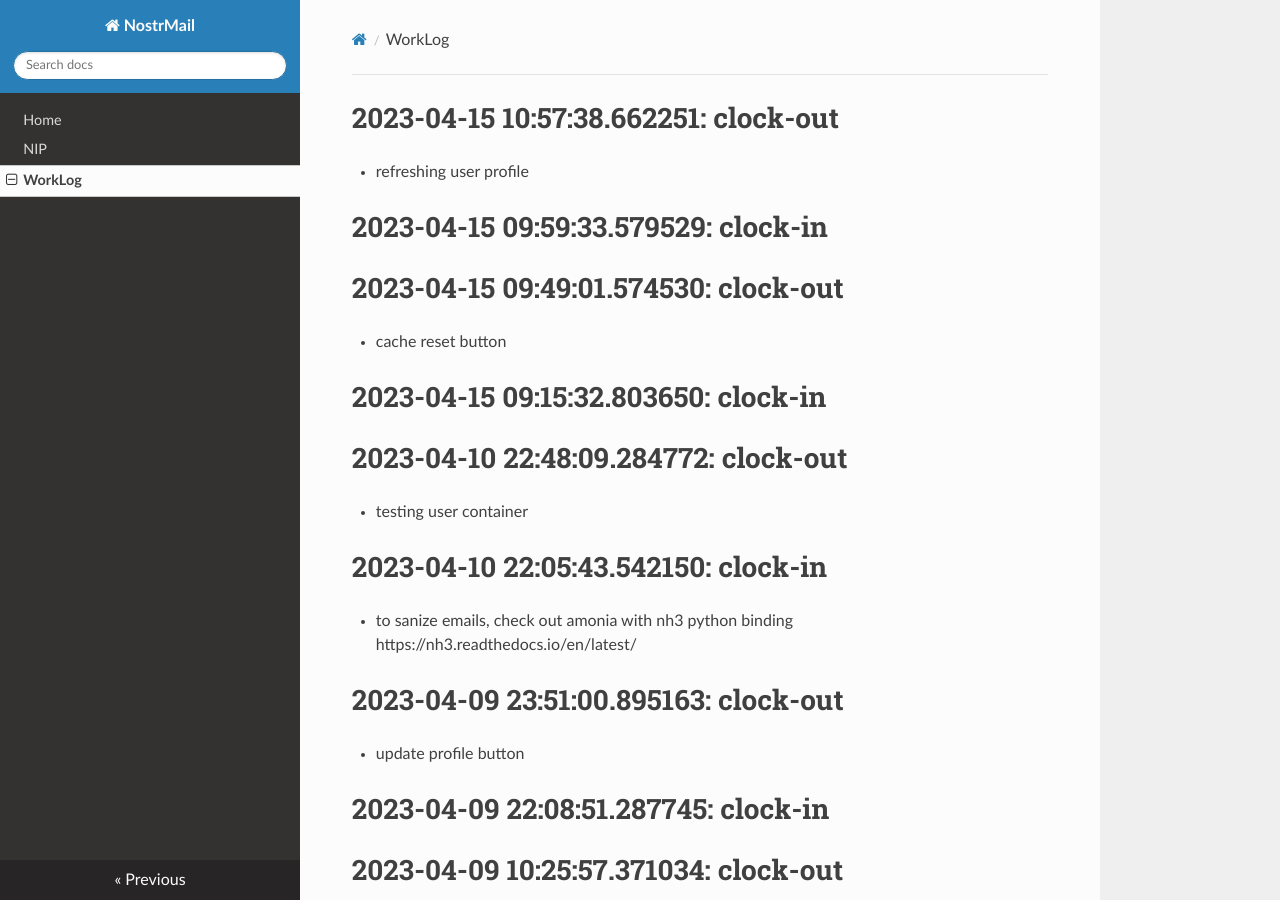
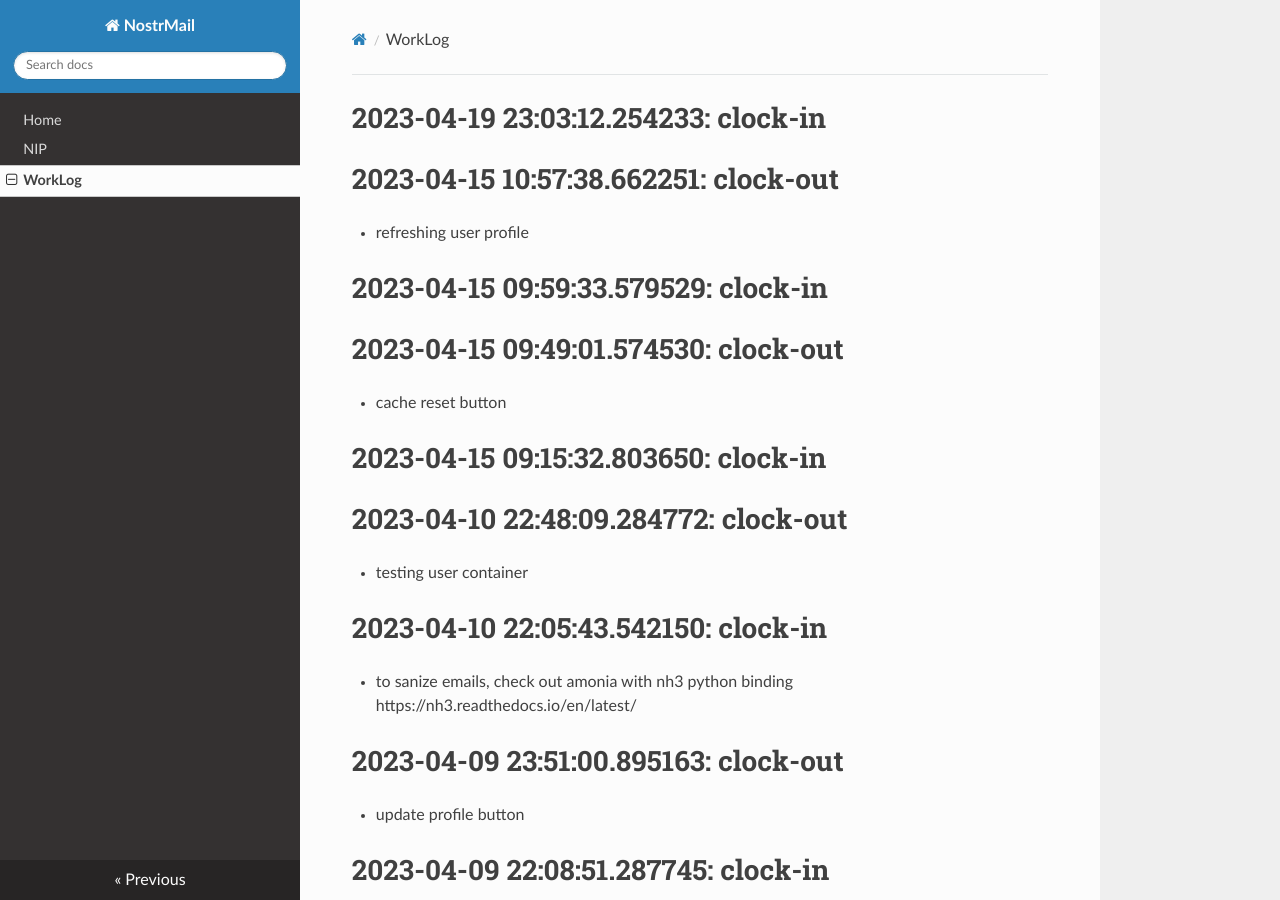
Before and after one commit to asherp/nostr-mail, an MkDocs documentation site: the page built from docs/WorkLog.md, in a window 1280 px wide and 900 px high. Built offline with MkDocs 1.6.1, drawn with Linux system fonts in a browser that asks for light colours; nearby versions of some CDN libraries.

Commit message:
clock-in

```diff
--- a/WorkLog.md
+++ b/WorkLog.md
@@ -1,3 +1,6 @@
+
+# 2023-04-19 23:03:12.254233: clock-in
+
 # 2023-04-15 10:57:38.662251: clock-out
 
 * refreshing user profile
```
